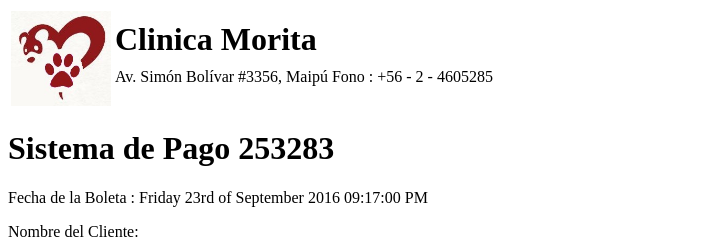
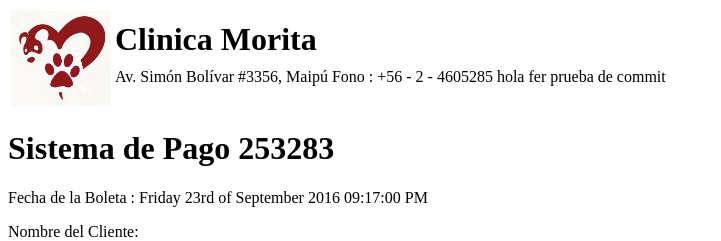
Before and after one commit to DXINTRO/petfile, a CodeIgniter app: template application/views/admin_generated_billing.php in a window 1280 px wide. Shown: the top 241 px of the page, without its empty margins (0-721 px from the left). Run offline with CodeIgniter, Linux system fonts and the light colour scheme; the template is opened without the code that fills it, so the values that code supplies are empty.

Commit message:
Commit de prueba Carlos G

```diff
--- a/application/views/admin_generated_billing.php
+++ b/application/views/admin_generated_billing.php
@@ -9,7 +9,7 @@
 			<tr>
 				<td><img style="width:100px;" src="<?php echo base_url();?>assets/images/logo.jpg"></td>
                                 <td style="vertical-align:top;"><h1 style="margin:10px 0px;">Clinica Morita</h1>
-					Av. Simón Bolívar #3356, Maipú   Fono : +56 - 2 - 4605285
+					Av. Simón Bolívar #3356, Maipú   Fono : +56 - 2 - 4605285 hola fer prueba de commit
 				</td>
 			</tr>
 		</tbody>
```
